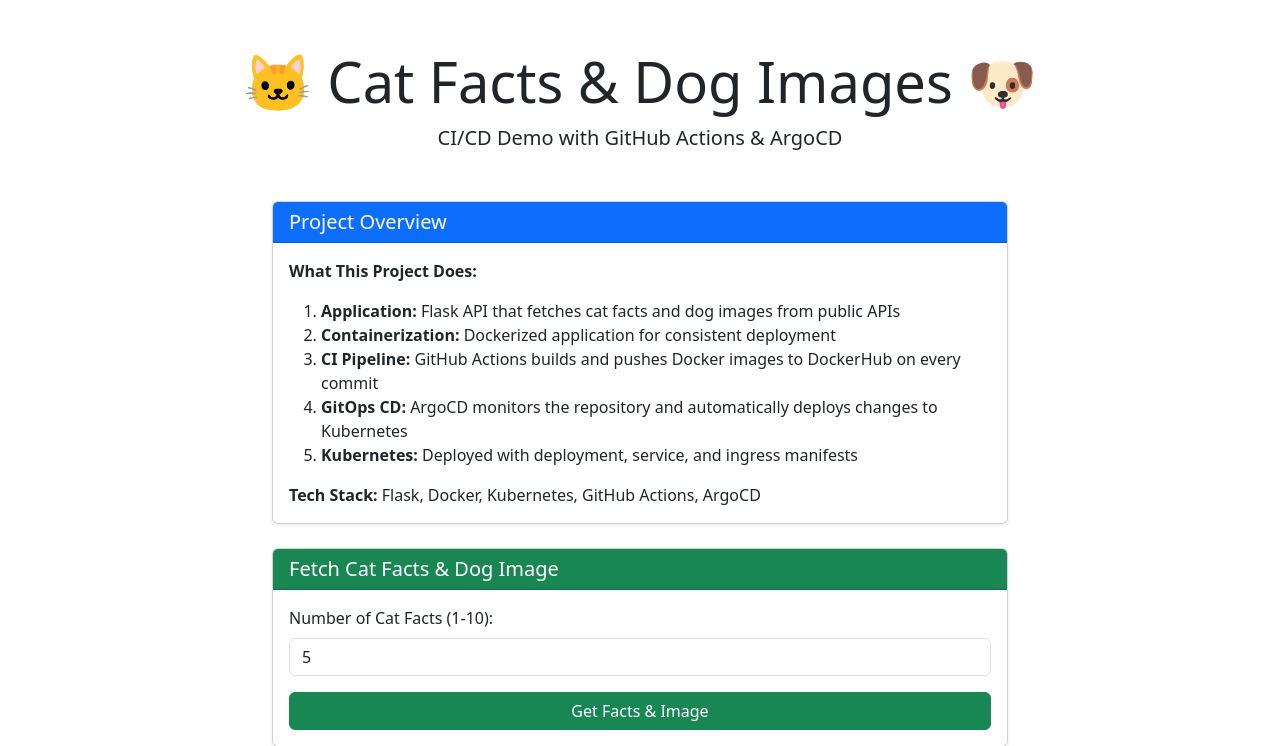
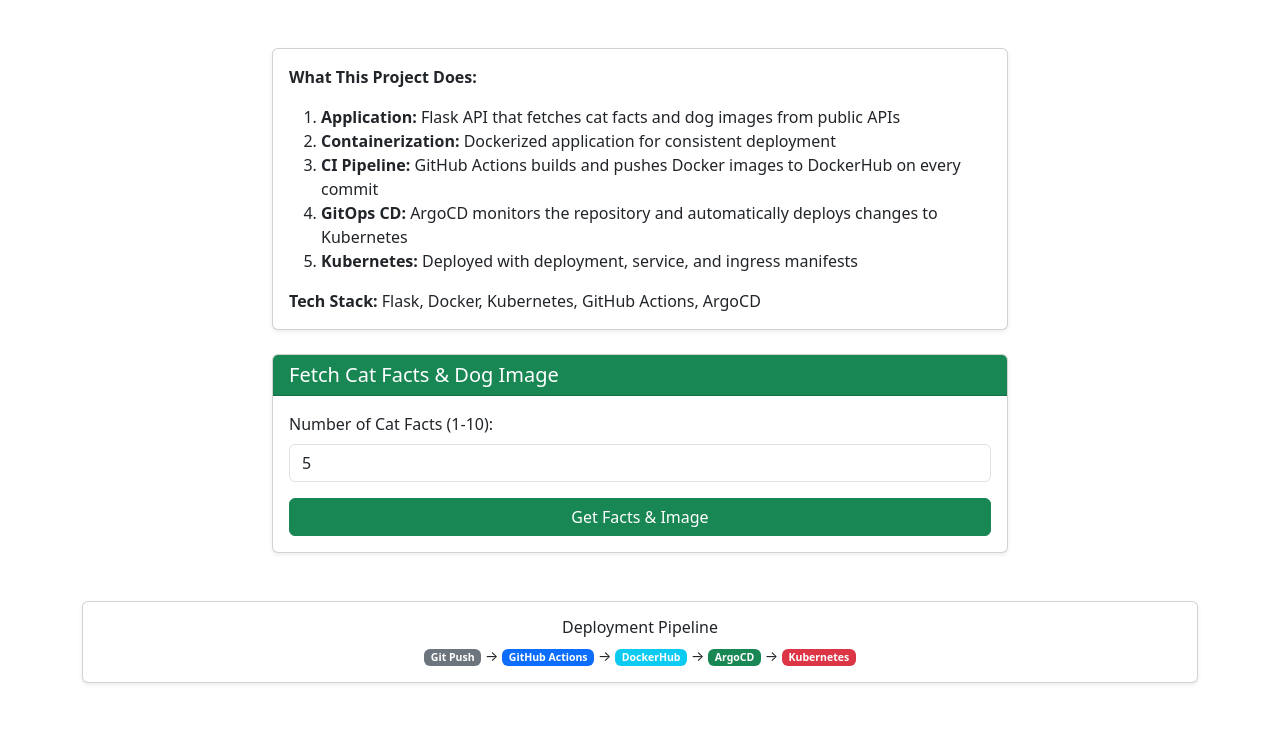
Before and after one commit to salemmohdmohd/flask-gitactions-argocd, a Flask app: page / in a window 1280 px wide. Shown: the top 746 px of the page. After the commit the page ends 684 px from the top, so only its background shows below. Run offline with Flask 3, Linux system fonts and the light colour scheme.

Commit message:
project screenshots

```diff
--- a/templates/index.html
+++ b/templates/index.html
@@ -8,17 +8,9 @@
 </head>
 <body>
     <div class="container my-5">
-        <header class="text-center mb-5">
-            <h1 class="display-4">🐱 Cat Facts & Dog Images 🐶</h1>
-            <p class="lead">CI/CD Demo with GitHub Actions & ArgoCD</p>
-        </header>
-
         <div class="row mb-4">
             <div class="col-lg-8 mx-auto">
                 <div class="card shadow-sm">
-                    <div class="card-header bg-primary text-white">
-                        <h5 class="mb-0">Project Overview</h5>
-                    </div>
                     <div class="card-body">
                         <p><strong>What This Project Does:</strong></p>
                         <ol>
```
Also changed, not shown: README.md, 4 other files.
